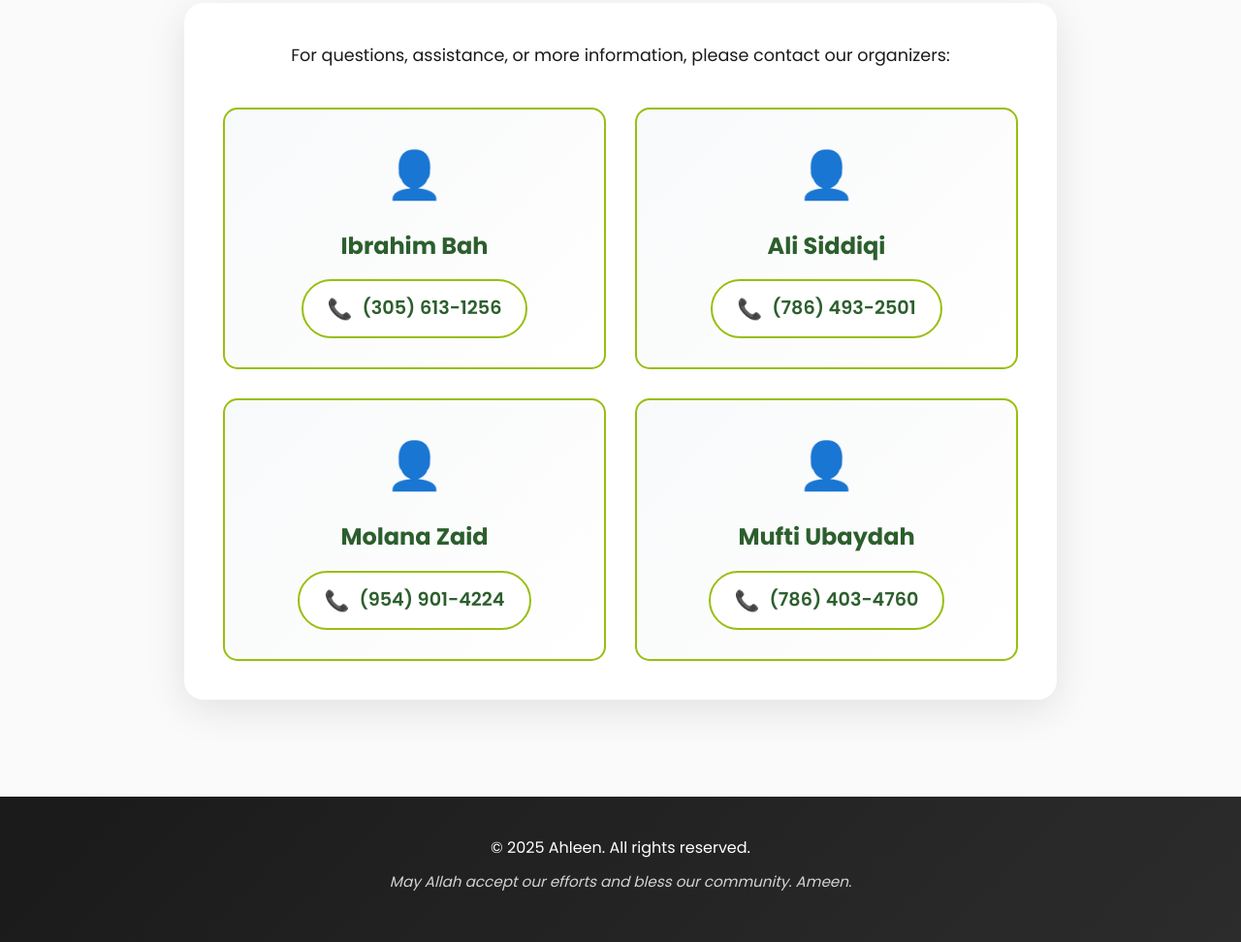
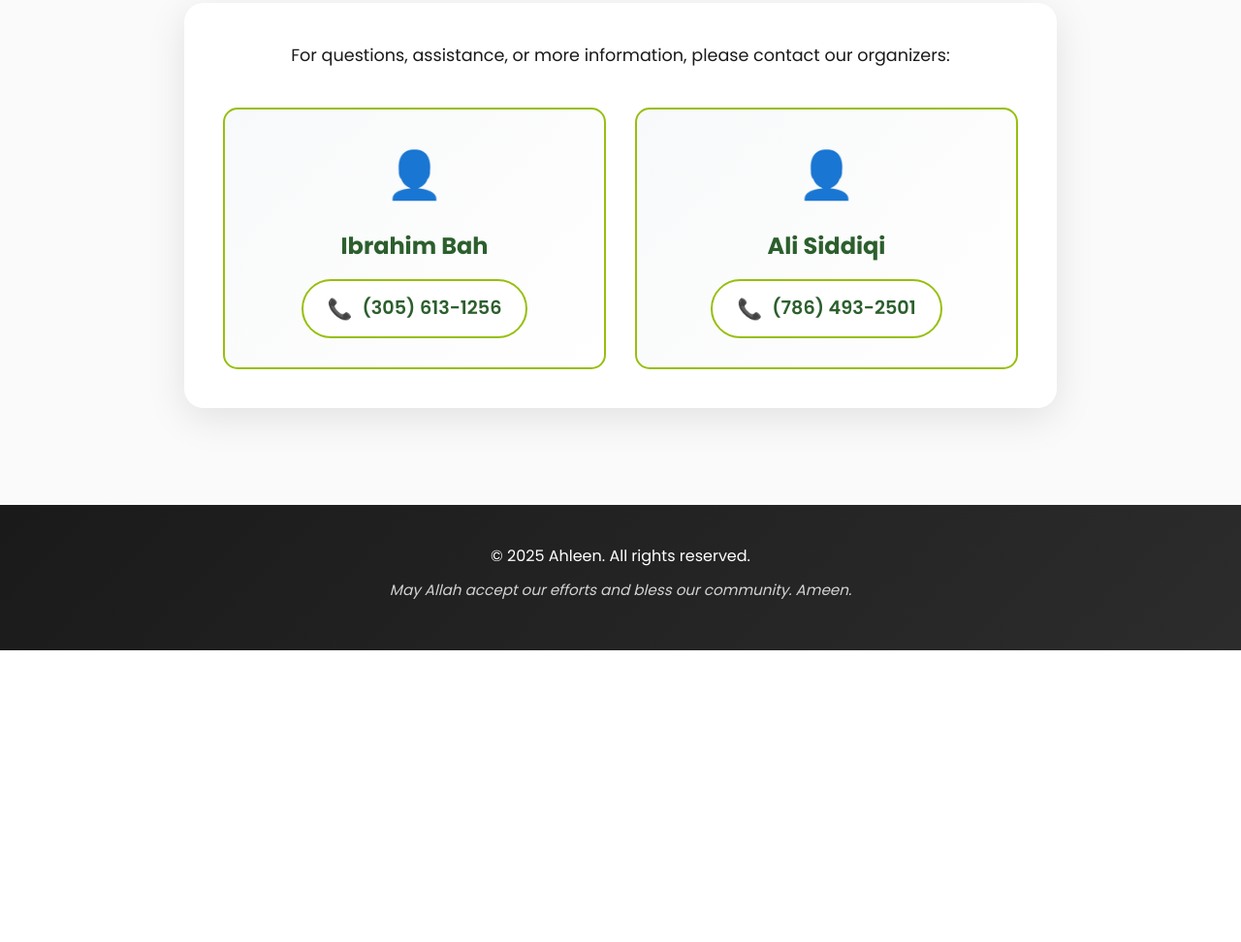
Before and after one commit to AliBashir489/ahleen.org, a plain HTML site: page index.html in a window 1280 px wide. Shown: the part 3235-4207 px from the top of the page at 97% size. After the commit the page ends 3906 px from the top, so only its background shows below. Drawn offline with Linux system fonts and the light colour scheme.

Commit message:
remove contact people

```diff
--- a/index.html
+++ b/index.html
@@ -115,23 +115,6 @@
                             (786) 493-2501
                         </a>
                     </div>
-                    <div class="organizer-card">
-                        <div class="organizer-icon">👤</div>
-                        <h3>Molana Zaid</h3>
-                        <a href="tel:9549014224" class="contact-link">
-                            <span class="icon">📞</span>
-                            (954) 901-4224
-                        </a>
-                    </div>
-                    <div class="organizer-card">
-                        <div class="organizer-icon">👤</div>
-                        <h3>Mufti Ubaydah</h3>
-                        <a href="tel:7864034760" class="contact-link">
-                            <span class="icon">📞</span>
-                            (786) 403-4760
-                        </a>
-                    </div>
-
                 </div>
             </div>
         </div>
```
